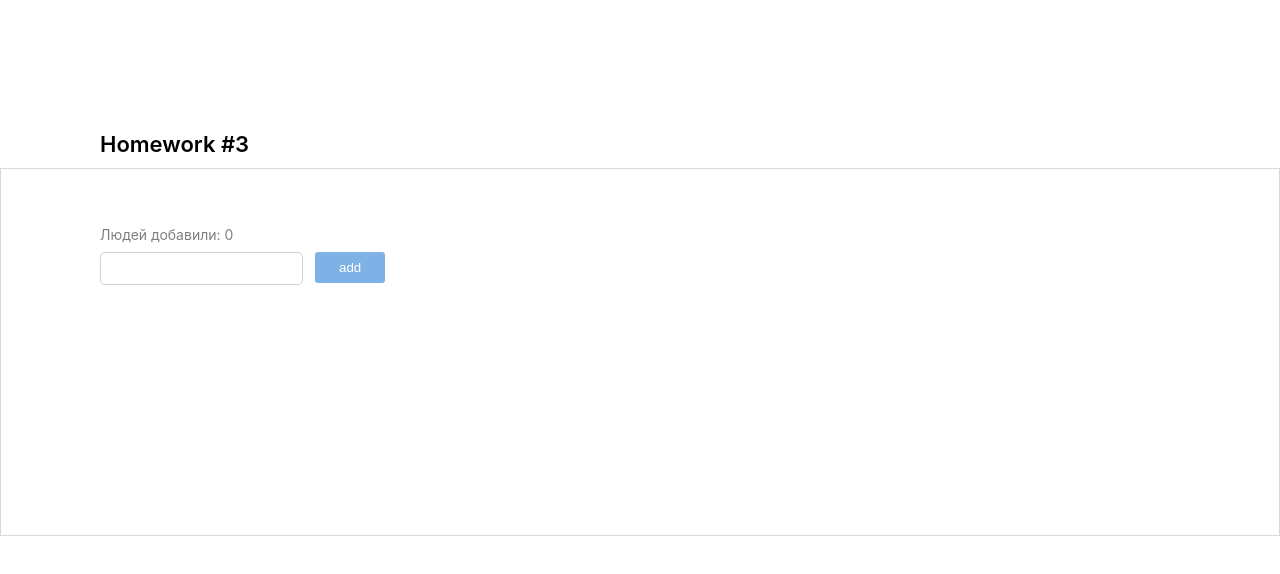
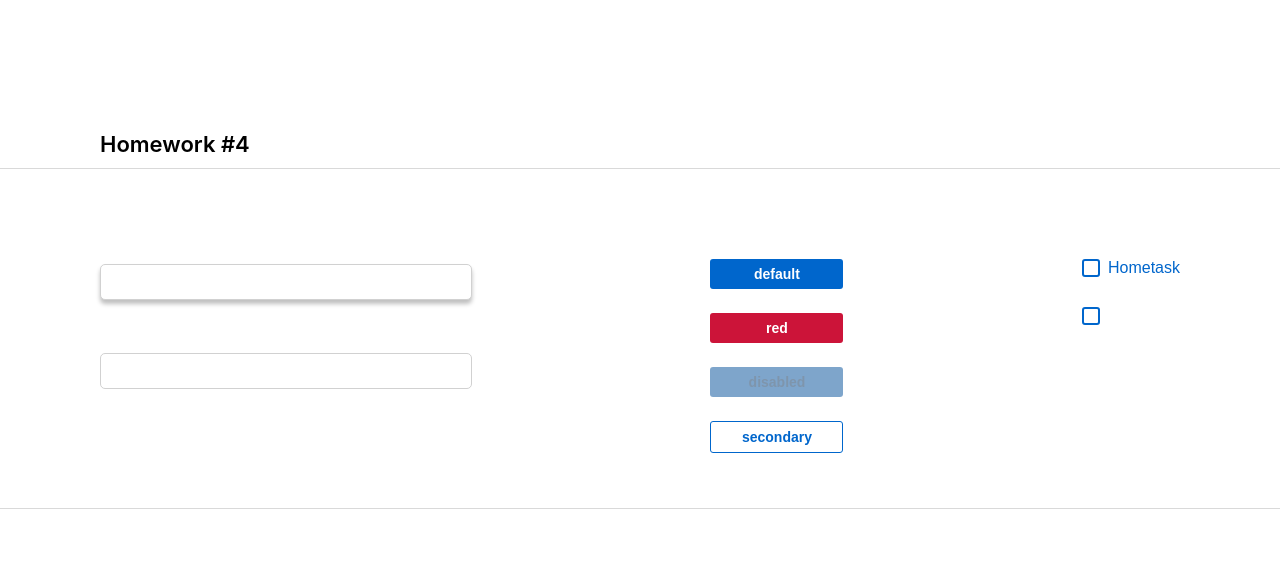
Before and after one commit to puerchik/hw_autocheck, a React (Create React App) app: page /#/pre-junior in a window 1280 px wide. Before the commit this address led to /#/. Shown: the top 574 px of the page. Built offline with nearby package versions, Linux system fonts and the light colour scheme.

Commit message:
Homework #4

```diff
--- a/src/s1-main/App.module.css
+++ b/src/s1-main/App.module.css
@@ -1,10 +1,5 @@
 .App {
     --header_height: 60px;
-}
-
-.hw {
-    padding-top: 57px;
-    padding-bottom: 243px;
 }
 
 .hwTitle {
@@ -26,6 +21,13 @@
     margin: 0 auto;
 }
 
-.messagesBox {
-    border: 1px solid #D9D9D9;
+.hw {
+    padding-top: 90px;
+    padding-bottom: 55px;
 }
+
+.messagesBox,
+.mainBox {
+    border-top: 1px solid #D9D9D9;
+    border-bottom: 1px solid #D9D9D9;
+}
--- a/src/s1-main/App.tsx
+++ b/src/s1-main/App.tsx
@@ -3,6 +3,7 @@ import s from './App.module.css'
 import HW1 from '../s2-homeworks/hw01/HW1'
 import HW2 from '../s2-homeworks/hw02/HW2'
 import HW3 from '../s2-homeworks/hw03/HW3'
+import HW4 from '../s2-homeworks/hw04/HW4'
 
 
 function App() {
@@ -10,8 +11,8 @@ function App() {
         <div className={s.App}>
             {/* <HW1/> */}
             {/* <HW2/> */}
-            <HW3/>
-            {/*<HW4/>*/}
+            {/* <HW3/> */}
+            <HW4/>
 
             {/*при выполнении дз 5 и более - закомментировать здесь дз 1-4, так как они есть внутри дз 5*/}
             {/*<HW5/>*/}
--- a/src/s2-homeworks/hw04/HW4.tsx
+++ b/src/s2-homeworks/hw04/HW4.tsx
@@ -3,9 +3,9 @@ import s2 from '../../s1-main/App.module.css'
 import Stand from './Stand'
 
 /*
-* 1 - понять (и простить) SuperInputText
-* 2 - в зависимости от типа и дизэйбла прицепить нужный класс в SuperButton.tsx (строка 21)
-* 3 - дописать onChangeCallback в SuperCheckbox.tsx чтоб оба чекбокса работали на стенде
+* 1 - понять (и простить) SuperInputText +++
+* 2 - в зависимости от типа и дизэйбла прицепить нужный класс в SuperButton.tsx (строка 21) +++
+* 3 - дописать onChangeCallback в SuperCheckbox.tsx чтоб оба чекбокса работали на стенде +++
 * 4 - сделать стили в соответствии с дизайном
 * */
 
@@ -14,9 +14,12 @@ const HW4 = () => {
         <div id={'hw4'}>
             <div className={s2.hwTitle}>Homework #4</div>
             {/*демонстрация возможностей компонент:*/}
-            <div className={s2.hw}>
-                <Stand />
+            <div className={s2.mainBox}>
+                <div className={`${s2.hw} ${s2.container}`}>
+                    <Stand />
+                </div>
             </div>
+
         </div>
     )
 }
--- a/src/s2-homeworks/hw04/Stand.module.css
+++ b/src/s2-homeworks/hw04/Stand.module.css
@@ -1,7 +1,7 @@
 .stand {
     display: flex;
     justify-content: space-between;
-    align-items: center;
+    align-items: top;
 }
 
 .inputs {
@@ -19,5 +19,11 @@
 .checkboxes {
     display: flex;
     flex-direction: column;
-    gap: 36px;
+    gap: 30px;
 }
+
+.container {
+    max-width: 1110px;
+    padding: 0 15px;
+    margin: 0 auto;
+}
--- a/src/s2-homeworks/hw04/Stand.tsx
+++ b/src/s2-homeworks/hw04/Stand.tsx
@@ -57,7 +57,6 @@ const Stand = () => {
                 <div>
                     <SuperButton
                         id={'hw4-super-button-disabled'}
-                        xType={'red'}
                         disabled
                     >
                         disabled
@@ -82,7 +81,7 @@ const Stand = () => {
                         checked={stateForAllCheckboxes}
                         onChangeChecked={setChecked}
                     >
-                        some text
+                        Hometask
                     </SuperCheckbox>
                 </div>
                 {/*совместим со старым кодом:*/}
--- a/src/s2-homeworks/hw04/common/c1-SuperInputText/SuperInputText.module.css
+++ b/src/s2-homeworks/hw04/common/c1-SuperInputText/SuperInputText.module.css
@@ -1,20 +1,31 @@
-.input:focus {
-}
+.input:focus {}
 
 .input {
+    border-radius: 5px;
+    border: 1px solid #D1D1D1;
+    width: 100%;
+    min-height: 36px;
 }
 
 .inputWrapper {
+    width: 372px;
 }
 
-.superInput {
+.boxShadow {
+    box-shadow: 0px 4px 4px 0px rgba(0, 0, 0, 0.25);
 }
 
+.superInput {}
+
 .errorInput {
+    border: 5px solid #CC1439;
 }
 
-.errorInput:focus {
-}
+.errorInput:focus {}
 
 .error {
+    display: block;
+    color: #CC1439;
+    font-size: 20px;
+    margin-bottom: 5px;
 }
--- a/src/s2-homeworks/hw04/common/c1-SuperInputText/SuperInputText.tsx
+++ b/src/s2-homeworks/hw04/common/c1-SuperInputText/SuperInputText.tsx
@@ -25,7 +25,7 @@ const SuperInputText: React.FC<SuperInputTextPropsType> = (
     {
         onChange,
         onChangeText,
-        onKeyPress,
+        onKeyDown,
         onEnter,
         error,
         className,
@@ -40,8 +40,8 @@ const SuperInputText: React.FC<SuperInputTextPropsType> = (
 
         onChangeText?.(e.currentTarget.value)
     }
-    const onKeyPressCallback = (e: KeyboardEvent<HTMLInputElement>) => {
-        onKeyPress?.(e)
+    const onKeyDownCallback = (e: KeyboardEvent<HTMLInputElement>) => {
+        onKeyDown?.(e)
 
         onEnter && // если есть пропс onEnter
         e.key === 'Enter' && // и если нажата кнопка Enter
@@ -52,24 +52,24 @@ const SuperInputText: React.FC<SuperInputTextPropsType> = (
         + (spanClassName ? ' ' + spanClassName : '')
     const finalInputClassName = s.input
         + (error ? ' ' + s.errorInput : ' ' + s.superInput)
-        + (className ? ' ' + s.className : '') // задача на смешивание классов
+        + (id === 'hw4-super-input-like-old' ? ' ' + s.boxShadow : '') // задача на смешивание классов
 
     return (
         <div className={s.inputWrapper}>
-            <input
-                id={id}
-                type={'text'}
-                onChange={onChangeCallback}
-                onKeyPress={onKeyPressCallback}
-                className={finalInputClassName}
-                {...restProps} // отдаём инпуту остальные пропсы если они есть (value например там внутри)
-            />
             <span
                 id={id ? id + '-span' : undefined}
                 className={finalSpanClassName}
             >
                 {error}
             </span>
+            <input
+                id={id}
+                type={'text'}
+                onChange={onChangeCallback}
+                onKeyDown={onKeyDownCallback}
+                className={finalInputClassName}
+                {...restProps} // отдаём инпуту остальные пропсы если они есть (value например там внутри)
+            />
         </div>
     )
 }
--- a/src/s2-homeworks/hw04/common/c2-SuperButton/SuperButton.module.css
+++ b/src/s2-homeworks/hw04/common/c2-SuperButton/SuperButton.module.css
@@ -1,36 +1,71 @@
 .button {
+    font-size: 14px;
+    font-weight: 600;
+    line-height: 20px;
+    padding: 5px 24px;
+    border-radius: 3px;
+    border: none;
+    min-width: 133px;
+}
+
+.secondary {
+    border: 1px solid #06C;
+    background-color: white;
+    color: #06C;
+    font-size: 14px;
+    font-weight: 600;
+    line-height: 20px;
+}
+
+.default {
+    background-color: #06C;
+    color: white;
+}
+
+.red {
+    background-color: #CC1439;
+    color: white;
 }
 
 .disabled {
-}
-
-.secondary {
-}
-
-.default {
-}
-
-.red {
+    opacity: 0.5;
+    background-color: #004D99;
+    color: #002E5C;
+    font-size: 14px;
+    font-weight: 600;
+    line-height: 20px;
 }
 
 .default:hover {
+    background-color: #0080FF;
 }
 
 .red:hover {
+    background-color: #FF1A47;
 }
 
 .secondary:hover {
+    background-color: #E5F0FA;
 }
 
 
 .default:active {
+    background-color: #0059B2;
 }
 
 .secondary:active {
+    background-color: #C9E5FF;
 }
 
 .red:active {
+    background-color: #B21232;
 }
 
 .button:disabled {
+    opacity: 0.5;
+    background-color: #004D99;
+    color: #002E5C;
+    font-size: 14px;
+    font-weight: 600;
+    line-height: 20px;
 }
--- a/src/s2-homeworks/hw04/common/c2-SuperButton/SuperButton.tsx
+++ b/src/s2-homeworks/hw04/common/c2-SuperButton/SuperButton.tsx
@@ -1,4 +1,4 @@
-import React, {ButtonHTMLAttributes, DetailedHTMLProps} from 'react'
+import React, { ButtonHTMLAttributes, DetailedHTMLProps } from 'react'
 import s from './SuperButton.module.css'
 
 // тип пропсов обычной кнопки, children в котором храниться название кнопки там уже описан
@@ -17,16 +17,8 @@ const SuperButton: React.FC<SuperButtonPropsType> = (
         ...restProps // все остальные пропсы попадут в объект restProps, там же будет children
     }
 ) => {
-    const finalClassName = s.button
-        // + (disabled
-        //         ? ...
-        //         : xType === 'red'
-        //             ? ...
-        + (className ? ' ' + className : '') // задачка на смешивание классов
+    const finalClassName = `${s.button} ${restProps.id === 'hw4-super-button-default' ? ' ' + s.default : ''} ${xType === 'red' ? s.red : ''} ${xType === 'secondary' ? s.secondary : ''} ${disabled ? s.disabled : ''}`
 
-    //ИЛИ ЕСЛИ НЕ ПОНЯТНО С finalClassName  ТОЖЕ САМОЕ ПРИ ПОМОЩИ ШАБЛОННЫХ СТРОК:
-    // `${s.СТИЛЬ КНОПКИ}  ${xType==='КРАСНЫЙ' ? ДАВАЙ КРАСНЫЙ СТИЛЬ : xType === 'secondary' ? ДАВАЙ СЕКОНДАРИ СТИЛЬ: ДАВАЙ ПО ДЕФОЛТУ } ${disabled ? ДАВАЙ ДИЗАБЛЕТ СТИЛЬ :  ПУСТУЮ СТРОКУ} `
-    // ЭТУ АЛХИМИЯ БУДЕМ ПОДРОБНО РАЗБИРАТЬ НА ДОПАХ
 
     return (
         <button
--- a/src/s2-homeworks/hw04/common/c3-SuperCheckbox/SuperCheckbox.tsx
+++ b/src/s2-homeworks/hw04/common/c3-SuperCheckbox/SuperCheckbox.tsx
@@ -27,6 +27,13 @@ const SuperCheckbox: React.FC<SuperCheckboxPropsType> = (
     }
 ) => {
     const onChangeCallback = (e: ChangeEvent<HTMLInputElement>) => {
+        if (onChangeChecked) {
+            onChangeChecked(e.currentTarget.checked)
+        }
+        if (onChange) {
+            onChange(e)
+        }
+
         // задачка на написание онченджа
         // ЕСЛИ(onChangeChecked ВООБЩЕ СУЩЕСТВУЕТ){
         //    ПЕРЕДАТЬ ЕМУ ИВЕНТ.ЧТО-ТО.ЧТО-ТО
```
